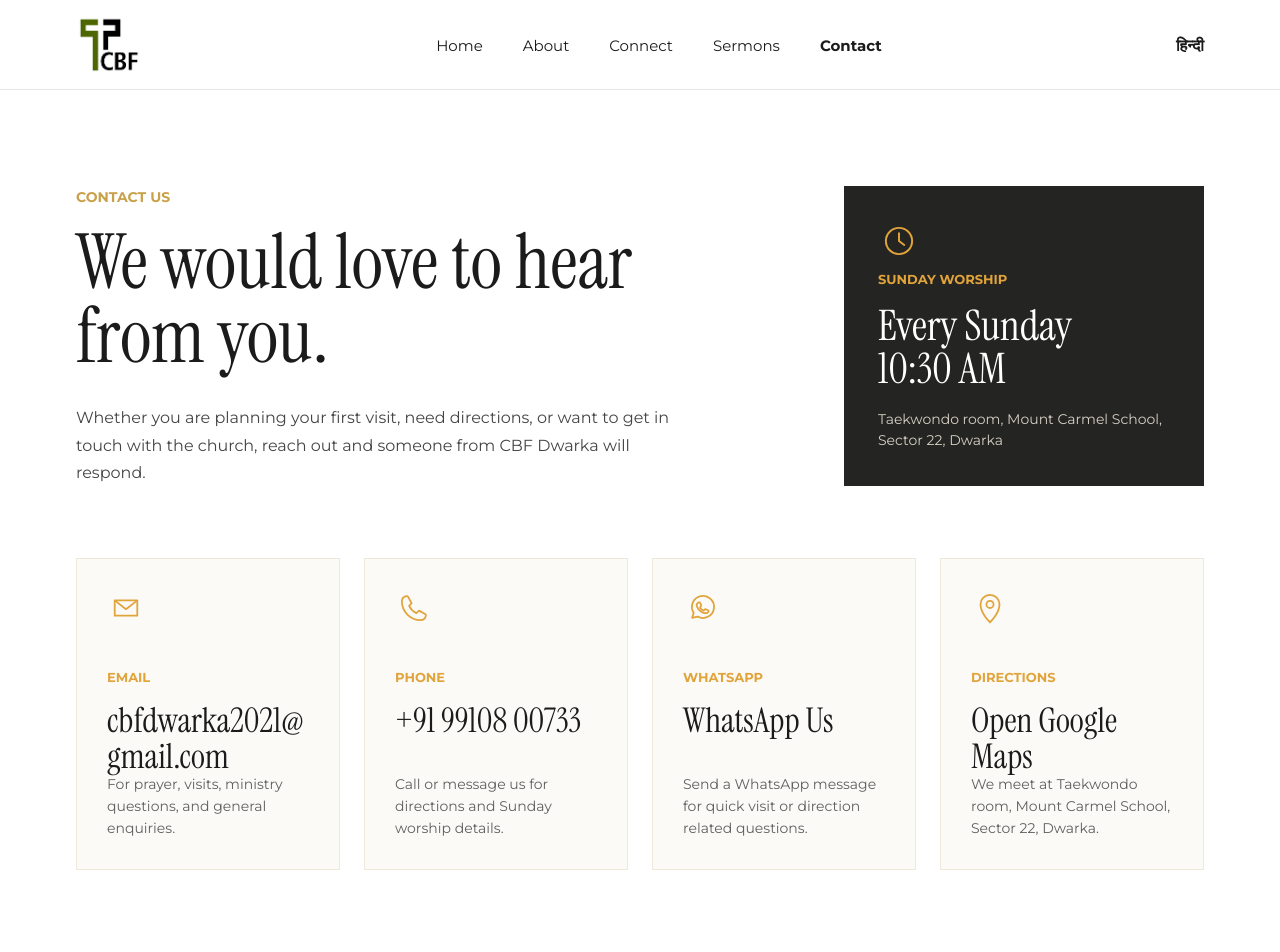
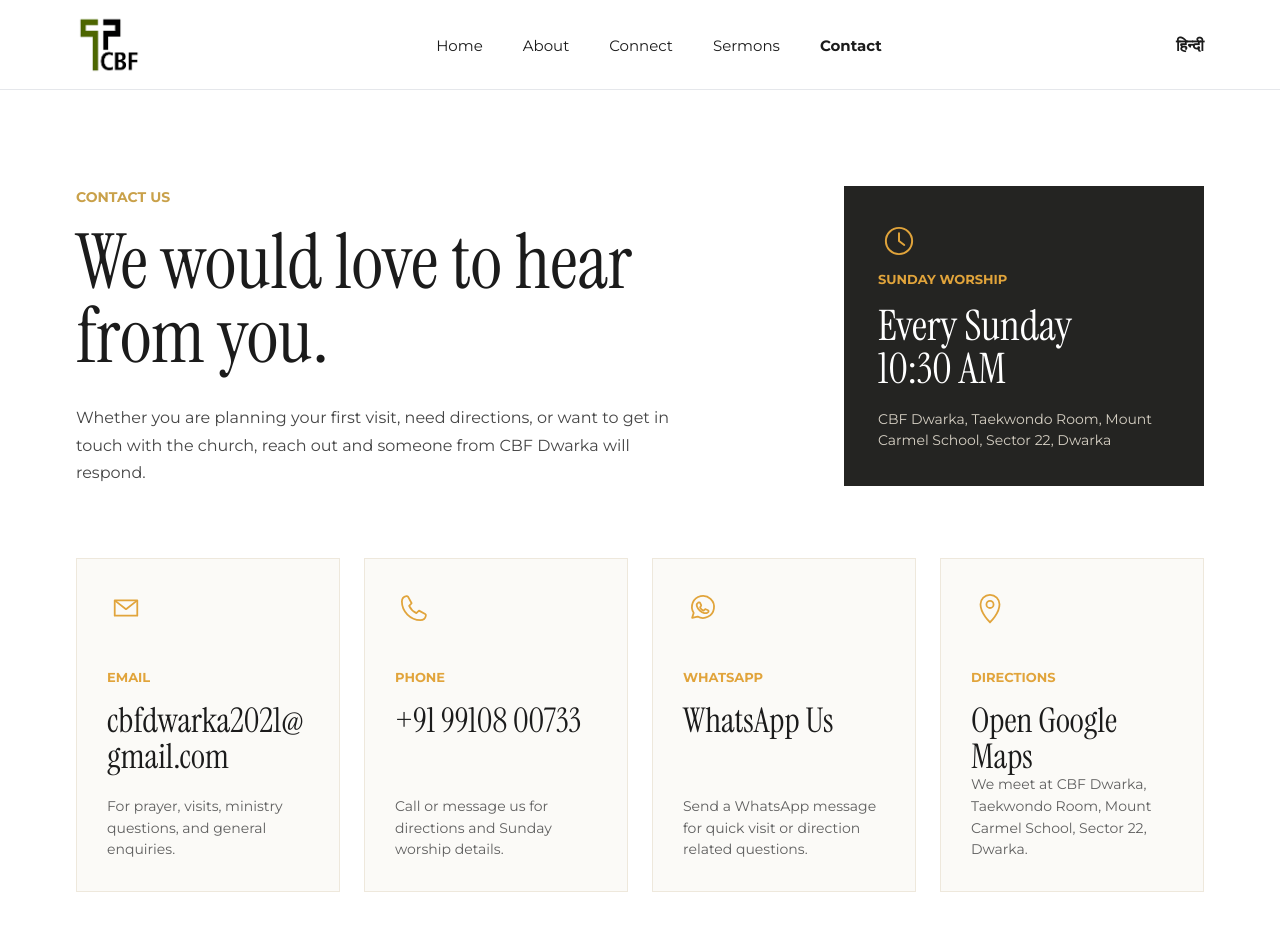
Before and after one commit to gigith-Loomandforge/CBF-Dwarka, a Next.js app: page /contact in a window 1280 px wide. Shown: the top 952 px of the page. Built offline with nearby package versions, Linux system fonts and the light colour scheme.

Commit message:
Update hero tagline and venue address

```diff
--- a/app/about/page.tsx
+++ b/app/about/page.tsx
@@ -11,7 +11,7 @@ export const metadata: Metadata = {
   },
 };
 
-const churchAddress = "Taekwondo room, Mount Carmel School, Sector 22, Dwarka";
+const churchAddress = "CBF Dwarka, Taekwondo Room, Mount Carmel School, Sector 22, Dwarka";
 
 const BookIcon = () => (
   <svg aria-hidden="true" viewBox="0 0 32 32" className="about-value-icon">
--- a/app/contact/page.tsx
+++ b/app/contact/page.tsx
@@ -10,7 +10,7 @@ export const metadata: Metadata = {
   },
 };
 
-const churchAddress = "Taekwondo room, Mount Carmel School, Sector 22, Dwarka";
+const churchAddress = "CBF Dwarka, Taekwondo Room, Mount Carmel School, Sector 22, Dwarka";
 const emailAddress = "cbfdwarka2021@gmail.com";
 const phoneNumber = "+91 99108 00733";
 const phoneHref = "tel:+919910800733";
@@ -96,7 +96,7 @@ const contactMethods = [
   },
   {
     title: "Directions",
-    body: "We meet at Taekwondo room, Mount Carmel School, Sector 22, Dwarka.",
+    body: "We meet at CBF Dwarka, Taekwondo Room, Mount Carmel School, Sector 22, Dwarka.",
     value: "Open Google Maps",
     href: directionsHref,
     icon: <MapIcon />,
--- a/app/layout.tsx
+++ b/app/layout.tsx
@@ -5,7 +5,7 @@ import { SmoothScroll } from "./SmoothScroll";
 
 export const metadata: Metadata = {
   metadataBase: new URL("https://cbfdwarka.com"),
-  title: "CBF Dwarka | Gospel-Centered Church in the Heart of Dwarka",
+  title: "CBF Dwarka | Gospel-Centered Church in the Heart of Dwarka, New Delhi",
   description:
     "Christian Believers Fellowship Dwarka is a Gospel-centered church in the heart of Dwarka for worship, community, discipleship, sermons, and events.",
   alternates: {
@@ -19,7 +19,7 @@ export const metadata: Metadata = {
   openGraph: {
     title: "CBF Dwarka",
     description:
-      "A Gospel-Centered Church in the Heart of Dwarka. Join Sunday worship, explore sermons, and connect with the community.",
+      "A Gospel-Centered Church in the Heart of Dwarka, New Delhi. Join Sunday worship, explore sermons, and connect with the community.",
     type: "website",
     images: ["/assets/hero.png"],
   },
--- a/app/page.tsx
+++ b/app/page.tsx
@@ -76,7 +76,7 @@ const FacebookIcon = () => (
   </svg>
 );
 
-const churchAddress = "Taekwondo room, Mount Carmel School, Sector 22, Dwarka";
+const churchAddress = "CBF Dwarka, Taekwondo Room, Mount Carmel School, Sector 22, Dwarka";
 const eventTimeZone = "Asia/Kolkata";
 const maxHomepageEvents = 3;
 
@@ -483,7 +483,7 @@ export default async function Home() {
             <span>Welcome to</span>
             <span>CHRISTIAN BELIEVERS FELLOWSHIP</span>
           </p>
-          <h1>A Gospel-Centered Church in the Heart of Dwarka</h1>
+          <h1>A Gospel-Centered Church in the Heart of Dwarka, New Delhi</h1>
         </div>
       </section>
       <div className="sunday-bg" aria-hidden="true" />
--- a/app/sermons/SermonsPage.tsx
+++ b/app/sermons/SermonsPage.tsx
@@ -1,7 +1,7 @@
 import { SiteHeader } from "../SiteHeader";
 import { getSermonLibrary, getYoutubeEmbedUrl, youtubeChannelUrl } from "./sermon-data";
 
-const churchAddress = "Taekwondo room, Mount Carmel School, Sector 22, Dwarka";
+const churchAddress = "CBF Dwarka, Taekwondo Room, Mount Carmel School, Sector 22, Dwarka";
 const emailAddress = "cbfdwarka2021@gmail.com";
 const phoneNumber = "+91 99108 00733";
 const phoneHref = "tel:+919910800733";
```
